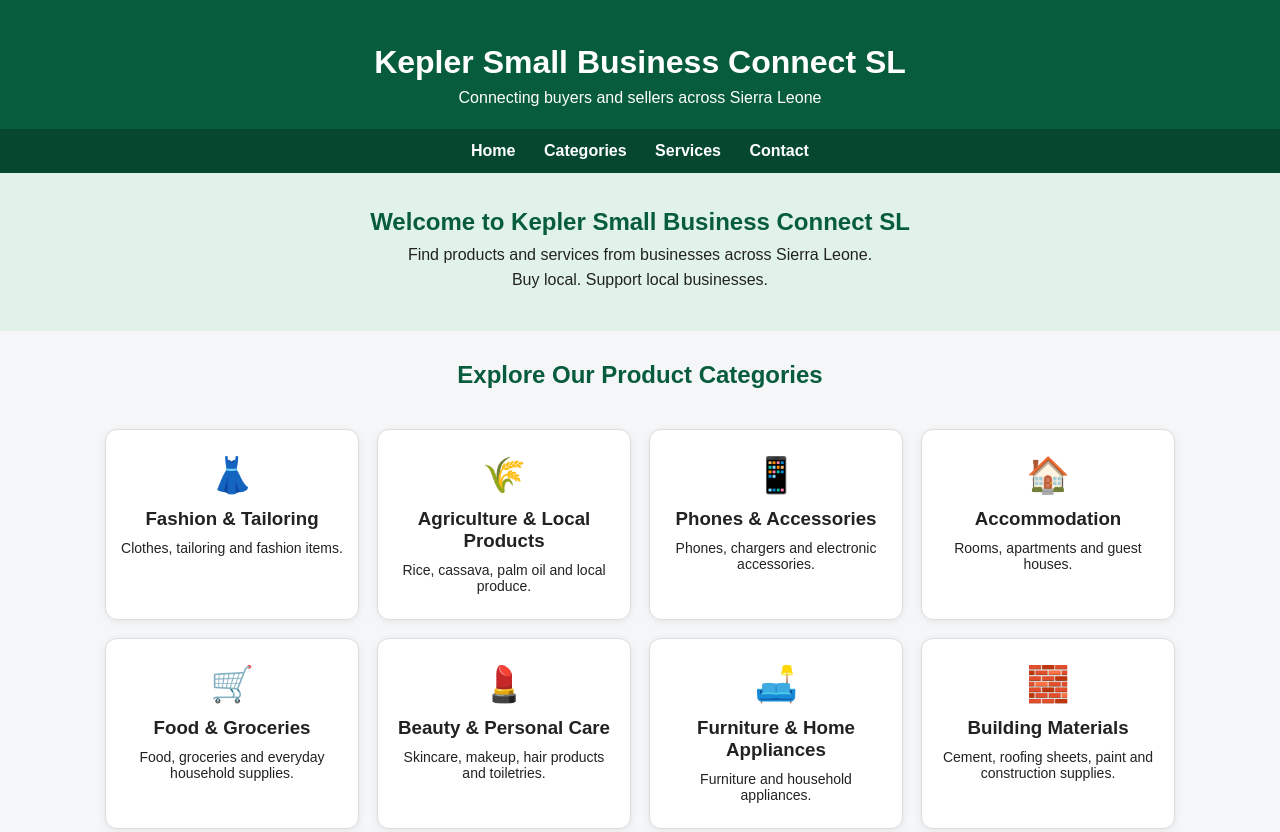
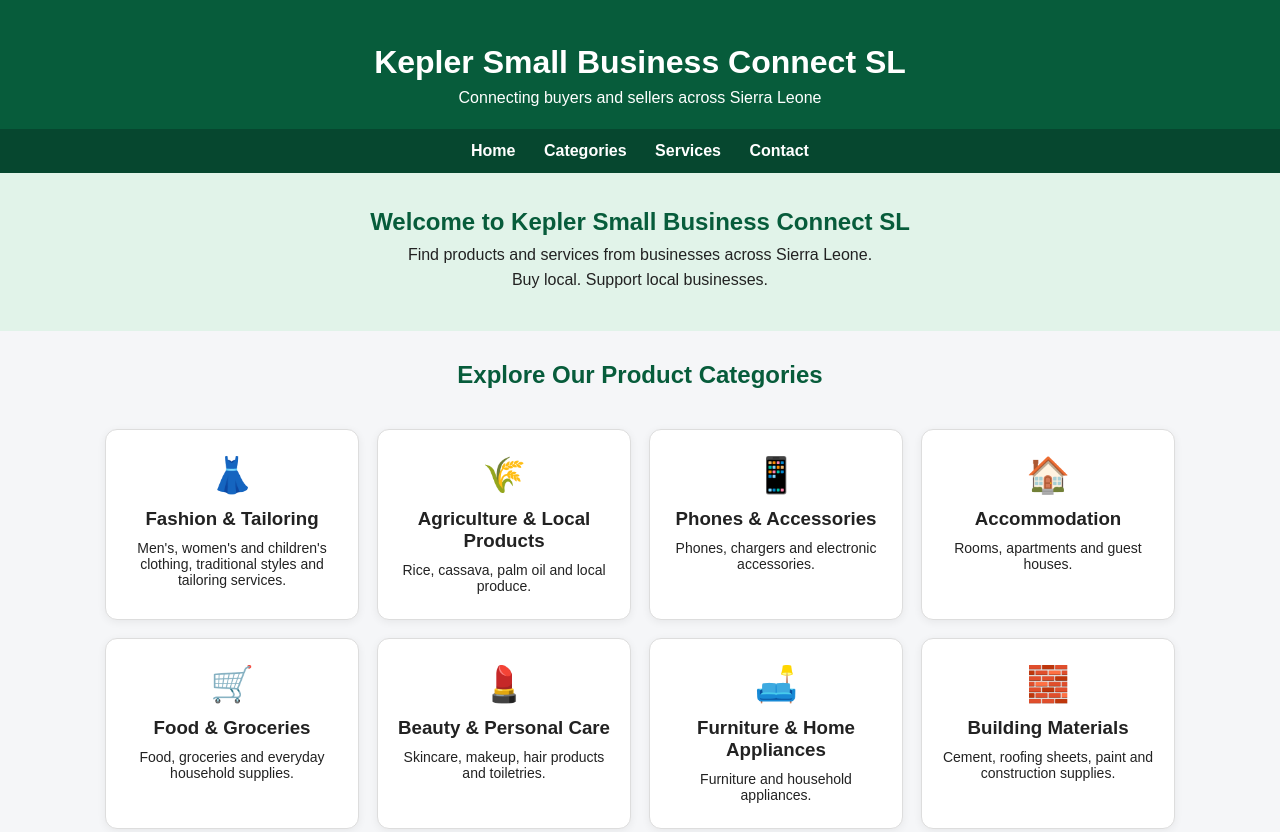
Before and after one commit to banguraj901-max/kepler-small-business-connect, a plain HTML site: page index.html in a window 1280 px wide. Shown: the top 832 px of the page. Drawn offline with Linux system fonts and the light colour scheme.

Commit message:
Add fashion and tailoring listings
Co-authored-by: Copilot <223556219+Copilot@users.noreply.github.com>

```diff
--- a/index.html
+++ b/index.html
@@ -428,7 +428,7 @@
     </footer>
 
     <!-- CONNECT THE JAVASCRIPT FILE -->
-    <script src="script.js?v=20261122pwa"></script>
+    <script src="script.js?v=20261125fashion"></script>
 
 </body>
 </html>
--- a/script.js
+++ b/script.js
@@ -28,25 +28,34 @@ let buyerLatitude = "";
 let buyerLongitude = "";
 
 // CATEGORY INFORMATION AND PRODUCTS
-// Each category contains exactly 10 sample products.
 
 const productData = [
 
   {
     category: "Fashion & Tailoring",
     icon: "👗",
-    description: "Clothes, tailoring and fashion items.",
+    description: "Men's, women's and children's clothing, traditional styles and tailoring services.",
     items: [
-      ["Ladies Dress", 250, "Freetown", "images/woman-dress1.png"],
-      ["Men's Shirt", 180, "Bo", "images/mens-shirt.png"],
-      ["School Uniform", 220, "Makeni", "images/school-uniform.png"],
-      ["African Print Dress", 300, "Kenema", "images/african-print-dress.png"],
-      ["Men's Traditional Wear", 350, "Freetown", "images/mens-traditional-wear.png"],
-      ["Ladies Skirt", 150, "Mile 91", "images/ladies-skirt.png"],
-      ["Children's Clothes", 120, "Bo", "images/children-clothes.png"],
-      ["Tailoring Service", 200, "Freetown", "images/tailoring-service.png"],
-      ["Ladies Blouse", 180, "Makeni", "images/ladies-blouse.png"],
-      ["Traditional Outfit", 400, "Kenema", "images/traditional-outfit.png"]
+      ["Ladies Dress", 250, "Freetown", "images/woman-dress1.png", "Everyday and occasion dresses. Ask the seller about available sizes and colours."],
+      ["Men's Shirt", 180, "Bo", "images/mens-shirt.png", "Smart-casual shirts. Confirm the available sizes and fabric options with the seller."],
+      ["School Uniform", 220, "Makeni", "images/school-uniform.png", "School uniforms. Confirm the school style, size and measurements with the seller."],
+      ["African Print Dress", 300, "Kenema", "images/african-print-dress.png", "African-print dresses. Ask the seller about fabric choices and custom sizing."],
+      ["Men's Traditional Wear", 350, "Freetown", "images/mens-traditional-wear.png", "Traditional men's outfits. Confirm fabric, size and made-to-measure options."],
+      ["Ladies Skirt", 150, "Mile 91", "images/ladies-skirt.png", "Ladies' skirts in a range of styles. Ask the seller about sizes and colours."],
+      ["Children's Clothes", 120, "Bo", "images/children-clothes.png", "Children's everyday clothing. Confirm sizes and available styles with the seller."],
+      ["Tailoring Service", 200, "Freetown", "images/tailoring-service.png", "Tailoring for custom clothing. Contact the tailor to discuss measurements, fabric and pricing."],
+      ["Ladies Blouse", 180, "Makeni", "images/ladies-blouse.png", "Ladies' blouses for work or everyday wear. Ask the seller about sizes and colours."],
+      ["Traditional Outfit", 400, "Kenema", "images/traditional-outfit.png", "Traditional outfits for special occasions. Confirm fabric and sizing with the seller."],
+      ["Men's Two-Piece Suit", 1600, "Freetown", "images/mens-traditional-wear.png", "A coordinated men's suit set. Ask the seller about fit, fabric and alteration options."],
+      ["Men's Kaftan", 650, "Bo", "images/mens-traditional-wear.png", "A traditional kaftan style for everyday or special occasions. Confirm sizes and fabric choices."],
+      ["Men's Polo Shirt", 300, "Makeni", "images/mens-shirt.png", "Casual men's polo shirts. Ask the seller about available sizes and colours."],
+      ["Men's Tailored Trousers", 450, "Kenema", "images/mens-shirt.png", "Men's trousers with tailoring options. Contact the seller to confirm measurements and fit."],
+      ["Ladies' Evening Gown", 950, "Freetown", "images/woman-dress1.png", "An evening gown for special occasions. Ask the seller about fabric, sizing and custom orders."],
+      ["African Print Skirt and Blouse", 500, "Bo", "images/african-print-dress.png", "A matching African-print skirt and blouse set. Confirm fabric and sizing with the seller."],
+      ["Ladies' Two-Piece Set", 600, "Makeni", "images/ladies-blouse.png", "A matching ladies' outfit set. Ask about available designs, sizes and colours."],
+      ["Children's Party Outfit", 280, "Kenema", "images/children-clothes.png", "Children's occasion wear. Confirm the child's measurements and available designs."],
+      ["Custom-Made Suit", 1200, "Freetown", "images/tailoring-service.png", "A suit made to your measurements. Contact the tailor to discuss fabric, fittings and delivery time."],
+      ["Clothing Alterations", 100, "Mile 91", "images/tailoring-service.png", "Alterations and clothing repairs. Contact the tailor to describe the work and confirm the price."]
     ]
   },
 
@@ -249,7 +258,7 @@ function createCategories() {
 
 }
 
-// GENERATE THE 100 PRODUCTS
+// GENERATE PRODUCTS
 const products = [];
 let productNumber = 1;
 
@@ -266,7 +275,7 @@ productData.forEach(group => {
       category: group.category,
       seller: "Sample Seller",
       phone: PLATFORM_PHONE,
-      description: `Contact the seller for more information about ${item[0]}.`
+      description: item[4] || `Contact the seller for more information about ${item[0]}.`
     });
 
   });
```
